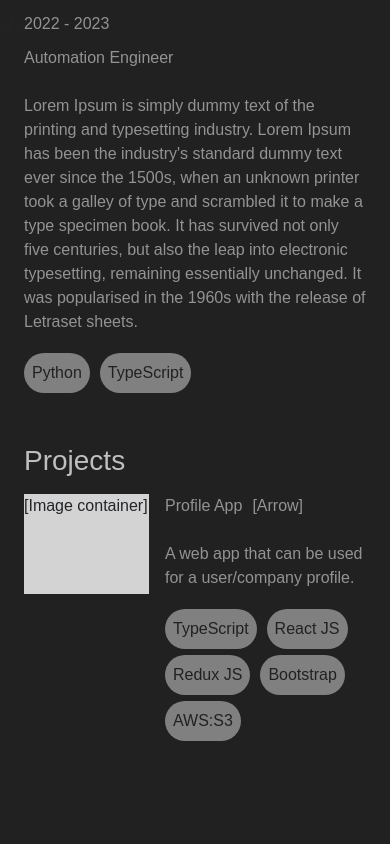
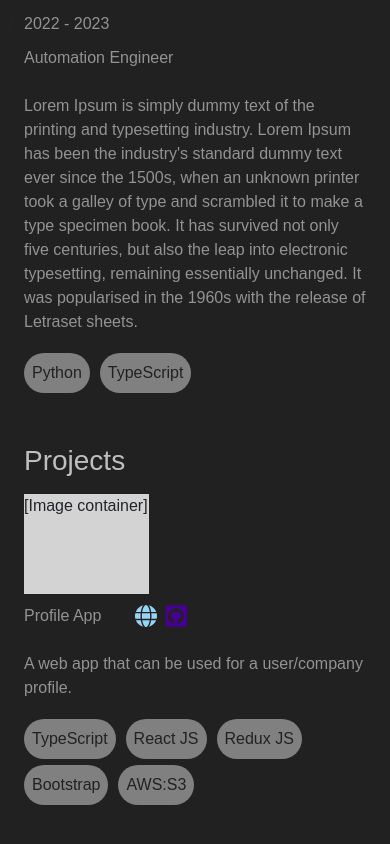
Before and after one commit to fceja/fceja.com_v2, a React (Vite) app: page / in a window 390 px wide. Shown: the part 1165-2009 px from the top of the page. Before the commit the page ends 1949 px from the top, so only its background shows below. Built offline with nearby package versions, Linux system fonts and the light colour scheme.

Commit message:
implement project links component

```diff
--- a/src/scss/Global.scss
+++ b/src/scss/Global.scss
@@ -1,6 +1,8 @@
 $app-background-color: #212121;
 $linked-in-blue: rgb(0, 119, 181);
 $github-purple-profile: rgb(71, 0, 146);
+$github-gray-project: rgb(116, 116, 116);
+$web-url-light-blue: rgb(151, 212, 243);
 
 body {
     background-color: $app-background-color;
@@ -89,6 +91,10 @@ body {
         }
     }
 
+    .sm\:mt-10px {
+        margin-top: 10px;
+    }
+
     .sm\:mt-3 {
         margin-top: 3em;
     }
--- /dev/null
+++ b/src/scss/components/ProjectLinks.scss
@@ -0,0 +1,16 @@
+@import "@scss/Global.scss";
+
+.link-proj-webpage {
+    height: 100%;
+    fill: $web-url-light-blue;
+}
+
+.link-proj-github {
+    height: 100%;
+    fill: $github-purple-profile
+}
+
+.a-svg {
+    height: 100%;
+    padding: 1px;
+}
--- a/src/scss/components/Projects.scss
+++ b/src/scss/components/Projects.scss
@@ -1,5 +1,4 @@
 @import "@scss/Global.scss";
-
 
 .projects {
     h2 {
@@ -7,11 +6,15 @@
     }
 }
 
-.proj-desc {
+.proj-p {
+    color: rgb(147, 147, 147);
+    font-size: 1em;
+    font-weight: 100;
+    margin: 10px 0 0 0;
+}
 
-    .proj-title,
-    .proj-arrow,
-    .proj-p {
-        @include text-p
-    }
+.proj-title {
+    color: rgb(147, 147, 147);
+    font-size: 1em;
+    font-weight: 100;
 }
--- /dev/null
+++ b/src/ts/components/ProjectLinks.tsx
@@ -0,0 +1,56 @@
+import "@scss/components/ProjectLinks.scss";
+
+export type ProjectLinksProps = {
+    gitHubLink: string;
+    urlLink: string | null;
+};
+
+const ProjectLinks = (props: ProjectLinksProps) => {
+    const { gitHubLink, urlLink } = props
+
+    return (
+        < div
+            className="project-links d-flex align-items-center justify-content-around"
+            style={{ margin: "0 0 0 30px", width: "60px" }}
+        >
+            {urlLink && (
+                <a
+                    href={urlLink}
+                    target="_blank"
+                    className="link-proj-webpage d-flex"
+                >
+                    {/* Font Awesome Free 6.4.2 by @fontawesome - https://fontawesome.com License - https://fontawesome.com/license (Commercial License) Copyright 2023 Fonticons, Inc.  */}
+                    <svg
+                        xmlns="http://www.w3.org/2000/svg"
+                        viewBox="0 0 512 512"
+                        className="a-svg"
+                    >
+                        <path d="M352 256c0 22.2-1.2 43.6-3.3 64H163.3c-2.2-20.4-3.3-41.8-3.3-64s1.2-43.6 3.3-64H348.7c2.2 20.4 3.3 41.8 3.3 64zm28.8-64H503.9c5.3 20.5 8.1 41.9 8.1 64s-2.8 43.5-8.1 64H380.8c2.1-20.6 3.2-42 3.2-64s-1.1-43.4-3.2-64zm112.6-32H376.7c-10-63.9-29.8-117.4-55.3-151.6c78.3 20.7 142 77.5 171.9 151.6zm-149.1 0H167.7c6.1-36.4 15.5-68.6 27-94.7c10.5-23.6 22.2-40.7 33.5-51.5C239.4 3.2 248.7 0 256 0s16.6 3.2 27.8 13.8c11.3 10.8 23 27.9 33.5 51.5c11.6 26 20.9 58.2 27 94.7zm-209 0H18.6C48.6 85.9 112.2 29.1 190.6 8.4C165.1 42.6 145.3 96.1 135.3 160zM8.1 192H131.2c-2.1 20.6-3.2 42-3.2 64s1.1 43.4 3.2 64H8.1C2.8 299.5 0 278.1 0 256s2.8-43.5 8.1-64zM194.7 446.6c-11.6-26-20.9-58.2-27-94.6H344.3c-6.1 36.4-15.5 68.6-27 94.6c-10.5 23.6-22.2 40.7-33.5 51.5C272.6 508.8 263.3 512 256 512s-16.6-3.2-27.8-13.8c-11.3-10.8-23-27.9-33.5-51.5zM135.3 352c10 63.9 29.8 117.4 55.3 151.6C112.2 482.9 48.6 426.1 18.6 352H135.3zm358.1 0c-30 74.1-93.6 130.9-171.9 151.6c25.5-34.2 45.2-87.7 55.3-151.6H493.4z" />
+                    </svg>
+                </a>
+            )
+            }
+            {
+                gitHubLink && (
+                    <a
+                        href={gitHubLink}
+                        target="_blank"
+                        className="link-proj-github d-flex"
+                    >
+                        {/* Font Awesome Free 6.4.2 by @fontawesome - https://fontawesome.com License - https://fontawesome.com/license (Commercial License) Copyright 2023 Fonticons, Inc.  */}
+                        <svg
+                            xmlns="http://www.w3.org/2000/svg"
+                            viewBox="-4 29 457 457"
+                            className="a-svg"
+                        >
+                            <path
+                                d="M400 32H48C21.5 32 0 53.5 0 80v352c0 26.5 21.5 48 48 48h352c26.5 0 48-21.5 48-48V80c0-26.5-21.5-48-48-48zM277.3 415.7c-8.4 1.5-11.5-3.7-11.5-8 0-5.4.2-33 .2-55.3 0-15.6-5.2-25.5-11.3-30.7 37-4.1 76-9.2 76-73.1 0-18.2-6.5-27.3-17.1-39 1.7-4.3 7.4-22-1.7-45-13.9-4.3-45.7 17.9-45.7 17.9-13.2-3.7-27.5-5.6-41.6-5.6-14.1 0-28.4 1.9-41.6 5.6 0 0-31.8-22.2-45.7-17.9-9.1 22.9-3.5 40.6-1.7 45-10.6 11.7-15.6 20.8-15.6 39 0 63.6 37.3 69 74.3 73.1-4.8 4.3-9.1 11.7-10.6 22.3-9.5 4.3-33.8 11.7-48.3-13.9-9.1-15.8-25.5-17.1-25.5-17.1-16.2-.2-1.1 10.2-1.1 10.2 10.8 5 18.4 24.2 18.4 24.2 9.7 29.7 56.1 19.7 56.1 19.7 0 13.9.2 36.5.2 40.6 0 4.3-3 9.5-11.5 8-66-22.1-112.2-84.9-112.2-158.3 0-91.8 70.2-161.5 162-161.5S388 165.6 388 257.4c.1 73.4-44.7 136.3-110.7 158.3zm-98.1-61.1c-1.9.4-3.7-.4-3.9-1.7-.2-1.5 1.1-2.8 3-3.2 1.9-.2 3.7.6 3.9 1.9.3 1.3-1 2.6-3 3zm-9.5-.9c0 1.3-1.5 2.4-3.5 2.4-2.2.2-3.7-.9-3.7-2.4 0-1.3 1.5-2.4 3.5-2.4 1.9-.2 3.7.9 3.7 2.4zm-13.7-1.1c-.4 1.3-2.4 1.9-4.1 1.3-1.9-.4-3.2-1.9-2.8-3.2.4-1.3 2.4-1.9 4.1-1.5 2 .6 3.3 2.1 2.8 3.4zm-12.3-5.4c-.9 1.1-2.8.9-4.3-.6-1.5-1.3-1.9-3.2-.9-4.1.9-1.1 2.8-.9 4.3.6 1.3 1.3 1.8 3.3.9 4.1zm-9.1-9.1c-.9.6-2.6 0-3.7-1.5s-1.1-3.2 0-3.9c1.1-.9 2.8-.2 3.7 1.3 1.1 1.5 1.1 3.3 0 4.1zm-6.5-9.7c-.9.9-2.4.4-3.5-.6-1.1-1.3-1.3-2.8-.4-3.5.9-.9 2.4-.4 3.5.6 1.1 1.3 1.3 2.8.4 3.5zm-6.7-7.4c-.4.9-1.7 1.1-2.8.4-1.3-.6-1.9-1.7-1.5-2.6.4-.6 1.5-.9 2.8-.4 1.3.7 1.9 1.8 1.5 2.6z" />
+                        </svg>
+                    </a>
+                )
+            }
+        </ div >
+    )
+};
+
+export default ProjectLinks;
--- a/src/ts/components/Projects.tsx
+++ b/src/ts/components/Projects.tsx
@@ -1,12 +1,16 @@
 import "@scss/components/Projects.scss"
 import Tags from "@common/components/Tags"
+import ProjectLinks from "@components/ProjectLinks"
+
 const projectData = [
     {
         title: 'Profile App',
         paragraph: "A web app that can be used for a user/company profile.",
         tags: [
             "TypeScript", "React JS", "Redux JS", "Bootstrap", "AWS:S3"
-        ]
+        ],
+        gitHubLink: "https://github.com/fceja/profile_app",
+        urlLink: "http://dev.client.profile-app.s3-website-us-west-1.amazonaws.com/"
     }
 ]
 
@@ -18,33 +22,35 @@ const Projects = () => {
                     return (
                         <div key={`proj-${i}`}>
                             <h2>Projects</h2>
-                            <div className={`project-${i} d-flex gap-3 mt-3`}>
+                            <div className={`project-${i} gap-3 mt-3 md:flex lg:flex`}>
                                 <div
                                     className="proj-img"
                                     style={{
+                                        backgroundColor: "lightgray",
+                                        height: "100px",
                                         minWidth: "125px",
-                                        height: "100px",
-                                        backgroundColor: "lightgray",
+                                        maxWidth: "125px",
                                     }}
-                                >[Image container]</div>
-                                <div className="proj-desc w-100">
-                                    <span className="proj-title">{elem.title}</span>
-                                    <span
-                                        className="proj-arrow ml-1"
-                                        style={{ margin: "0 0 0 10px" }}
-                                    >
-                                        [Arrow]
-                                    </span>
+                                >
+                                    [Image container]
+                                </div>
+                                {<div className="proj-details w-100 sm:mt-10px">
+                                    <div className="proj-header d-flex">
+                                        <div className="proj-title ">
+                                            {elem.title}
+                                        </div>
+                                        <ProjectLinks gitHubLink={elem.gitHubLink} urlLink={elem.urlLink} />
+                                    </div>
                                     <p className="proj-p mt-4">{elem.paragraph}</p>
                                     <Tags tagData={elem.tags} parentIndex={i} />
-                                </div>
+                                </div>}
 
                             </div>
                         </div>
                     )
                 })}
             </>
-        </section>
+        </section >
     )
 }
 export default Projects
```
